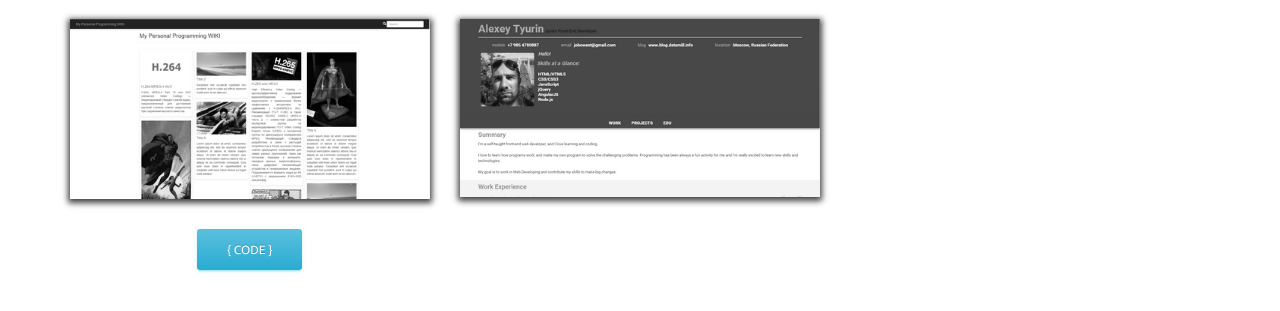
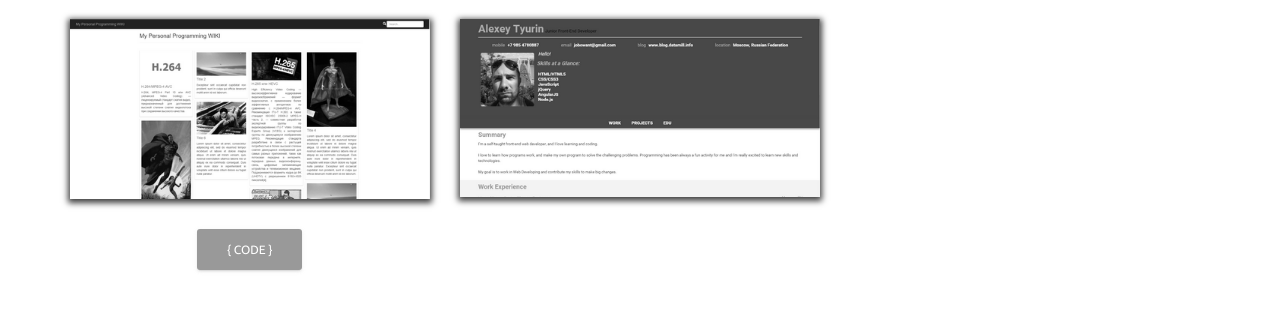
Before and after one commit to AlekseyTyurin/alekseytyurin.github-io, a plain HTML site: page index.html in a window 1280 px wide. Shown: the part 203-514 px from the top of the page. Drawn offline with nearby package versions, Linux system fonts and the light colour scheme.

Commit message:
Change button class

```diff
--- a/index.html
+++ b/index.html
@@ -53,7 +53,7 @@
             <div class="col-md-4 col-sm-6 col-xs-6">
                 <a href="wiki/"><img class="img-responsive" src="assets/img/project_1.png"></a>
                 <div class="text-center">
-                    <a class="btn btn-info" href="https://github.com/AlekseyTyurin/alekseytyurin.github.io/tree/master/wiki">{ Code }</a>
+                    <a class="btn btn-inverse" href="https://github.com/AlekseyTyurin/alekseytyurin.github.io/tree/master/wiki">{ Code }</a>
                 </div>
             </div>
 
```
